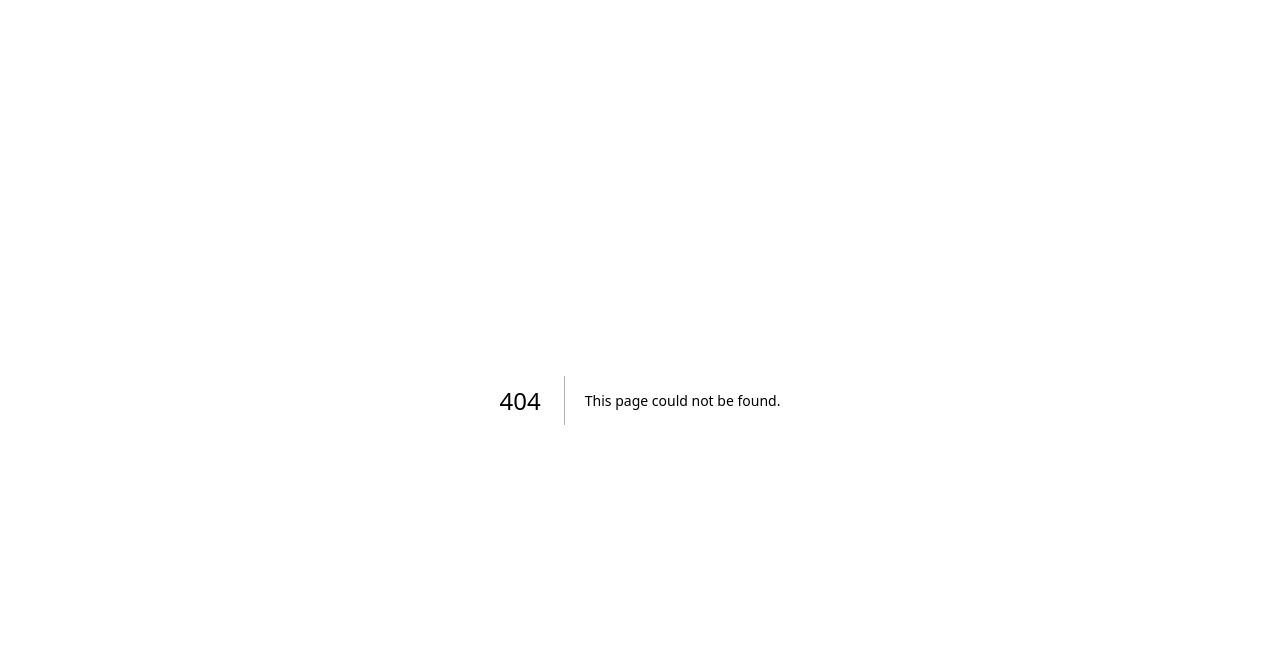
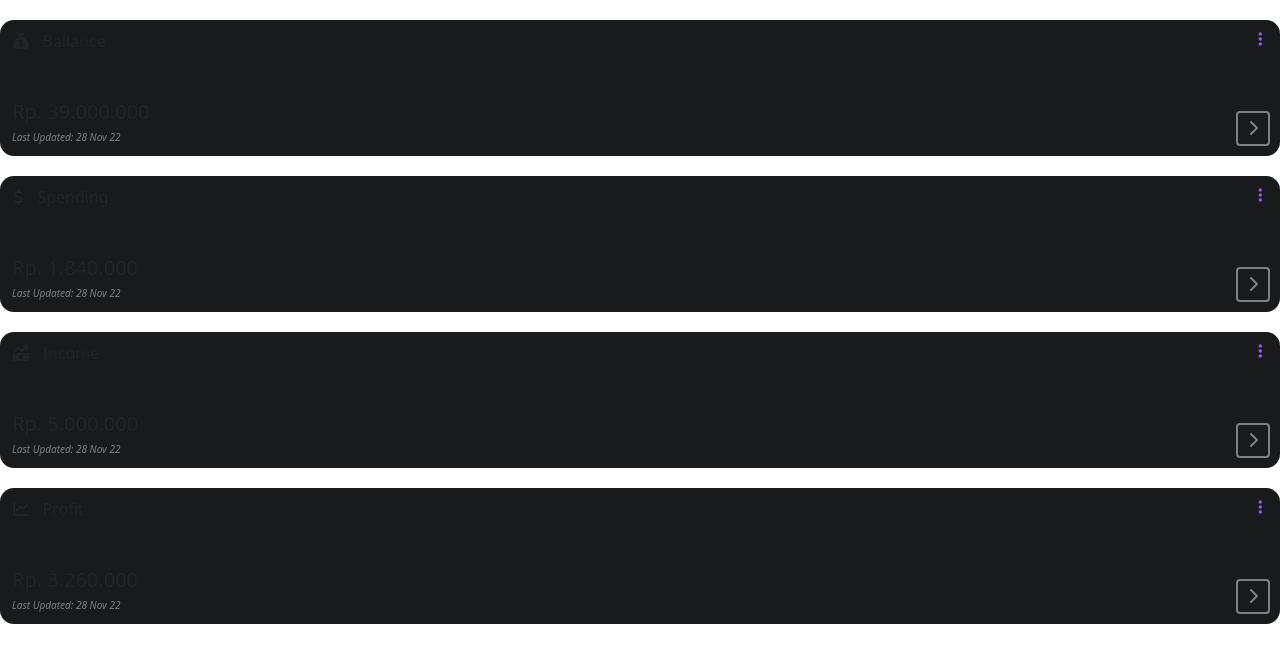
Before and after one commit to FlazeFy/Pocketer, a Next.js app: page /mainmenu/dashboard in a window 1280 px wide. Before the commit this address had no page. Shown: the top 662 px of the page. Built offline with nearby package versions, Linux system fonts and the light colour scheme.

Commit message:
Dashboard highlight

```diff
--- a/components/navbar/navbar.js
+++ b/components/navbar/navbar.js
@@ -1,7 +1,7 @@
 //Font awesome icon
 import { library } from "@fortawesome/fontawesome-svg-core"
 import { FontAwesomeIcon } from '@fortawesome/react-fontawesome'
-import { faMagnifyingGlass } from "@fortawesome/free-solid-svg-icons"
+import { faGear, faMagnifyingGlass } from "@fortawesome/free-solid-svg-icons"
 import { } from "@fortawesome/free-regular-svg-icons"
 
 export default function Navbar() {
@@ -31,6 +31,7 @@ export default function Navbar() {
                         </li>
                     </ul>
                     <form className="d-flex">
+                        <a className="btn btn-outline-main me-2"><FontAwesomeIcon icon={faGear} width="14px"/></a>
                         <input className="form-control me-2" type="search" placeholder="Search" aria-label="Search"></input>
                         <button className="btn btn-outline-success" type="submit"><FontAwesomeIcon icon={faMagnifyingGlass} width="14px"/></button>
                     </form>
--- a/pages/_app.js
+++ b/pages/_app.js
@@ -1,5 +1,6 @@
 import '../styles/globals.css'
 import '../styles/navbar.css'
+import '../styles/highlight.css'
 import 'bootstrap/dist/css/bootstrap.css'
 
 function MyApp({ Component, pageProps }) {
--- /dev/null
+++ b/pages/mainmenu/dashboard/index.js
@@ -0,0 +1,40 @@
+//Font awesome icon
+import { library } from "@fortawesome/fontawesome-svg-core"
+import { FontAwesomeIcon } from '@fortawesome/react-fontawesome'
+import { faChartLine, faChevronRight, faDollar, faEllipsisVertical, faMoneyBillTrendUp, faSackDollar } from "@fortawesome/free-solid-svg-icons"
+import { } from "@fortawesome/free-regular-svg-icons"
+
+export default function Highlight() {
+    return (
+        <>
+            <div className="box-highlight">
+                <h6><FontAwesomeIcon icon={faSackDollar} width="18px"/> &nbsp;&nbsp;Ballance</h6>
+                <button className="btn btn-transparent box-setting" title="Setting"><FontAwesomeIcon icon={faEllipsisVertical} width="4.5px"/></button>
+                <h5 className="box-main-text">Rp. 39.000.000</h5>
+                <h6 className="box-secondary-text">Last Updated: 28 Nov 22</h6>
+                <button className="btn btn-outline-more box-more" title="See more"><FontAwesomeIcon icon={faChevronRight} width="14px"/></button>
+            </div>
+            <div className="box-highlight">
+                <h6><FontAwesomeIcon icon={faDollar} width="13px"/> &nbsp;&nbsp;Spending</h6>
+                <button className="btn btn-transparent box-setting" title="Setting"><FontAwesomeIcon icon={faEllipsisVertical} width="4.5px"/></button>
+                <h5 className="box-main-text">Rp. 1.840.000</h5>
+                <h6 className="box-secondary-text">Last Updated: 28 Nov 22</h6>
+                <button className="btn btn-outline-more box-more" title="See more"><FontAwesomeIcon icon={faChevronRight} width="14px"/></button>
+            </div>
+            <div className="box-highlight">
+                <h6><FontAwesomeIcon icon={faMoneyBillTrendUp} width="18px"/> &nbsp;&nbsp;Income</h6>
+                <button className="btn btn-transparent box-setting" title="Setting"><FontAwesomeIcon icon={faEllipsisVertical} width="4.5px"/></button>
+                <h5 className="box-main-text">Rp. 5.000.000</h5>
+                <h6 className="box-secondary-text">Last Updated: 28 Nov 22</h6>
+                <button className="btn btn-outline-more box-more" title="See more"><FontAwesomeIcon icon={faChevronRight} width="14px"/></button>
+            </div>
+            <div className="box-highlight">
+                <h6><FontAwesomeIcon icon={faChartLine} width="18px"/> &nbsp;&nbsp;Profit</h6>
+                <button className="btn btn-transparent box-setting" title="Setting"><FontAwesomeIcon icon={faEllipsisVertical} width="4.5px"/></button>
+                <h5 className="box-main-text">Rp. 3.260.000</h5>
+                <h6 className="box-secondary-text">Last Updated: 28 Nov 22</h6>
+                <button className="btn btn-outline-more box-more" title="See more"><FontAwesomeIcon icon={faChevronRight} width="14px"/></button>
+            </div>
+        </>
+    )
+}
--- a/styles/globals.css
+++ b/styles/globals.css
@@ -28,3 +28,37 @@ a {
     color: white;
   }
 }
+
+/*Button*/
+.btn-outline-success{
+  border: 2px solid #00bb8c !important;
+  color:#00bb8c !important;
+  padding: 5px 12px 8px 12px !important;
+}
+.btn-outline-main{
+  border: 2px solid #8e57f7 !important;
+  color:#8e57f7 !important;
+  padding: 5px 12px 8px 12px !important;
+}
+.btn-outline-more{
+  border: 2px solid #808080 !important;
+  color:#808080 !important;
+  padding: 3px 8px 4px 8px !important;
+}
+.btn-link{
+  text-decoration: none !important;
+  padding:0 !important;
+  color:#808080 !important;
+  font-style: italic;
+}
+
+.btn-outline-success:hover{
+  background: #00bb8c !important;
+  color:white !important;
+  border: 2px solid transparent !important;
+}
+.btn-outline-main:hover, .btn-outline-more:hover{
+  background: #8e57f7 !important;
+  color:white !important;
+  border: 2px solid transparent !important;
+}
--- /dev/null
+++ b/styles/highlight.css
@@ -0,0 +1,31 @@
+.box-highlight{
+    background: #191a1b;
+    height: 17vh;
+    min-height: 120px;
+    border-radius: 14px;
+    margin-top: 20px;
+    position: relative;
+    padding: 12px;
+}
+.box-main-text{
+    position: absolute;
+    bottom: 24px;
+}
+.box-secondary-text{
+    position: absolute;
+    bottom: 5px;
+    font-size: 10px;
+    font-style: italic;
+    color:#808080;
+}
+.box-more{
+    position: absolute;
+    right: 10px;
+    bottom: 10px;
+}
+.box-setting{
+    position: absolute;
+    right: 5px;
+    top: 0;
+    color:#8e57f7 !important;
+}
--- a/styles/navbar.css
+++ b/styles/navbar.css
@@ -15,6 +15,7 @@
 
 .navbar-nav li{
     transition: 0.5s;
+    border:2.5px solid transparent;
 }
 .navbar-nav li:hover{
     border-bottom: 2.5px solid #8e57f7;
```
Also changed, not shown: components/welcome/welcome.js (added, +14 -0 lines), pages/index.js (+12 -0 lines).
